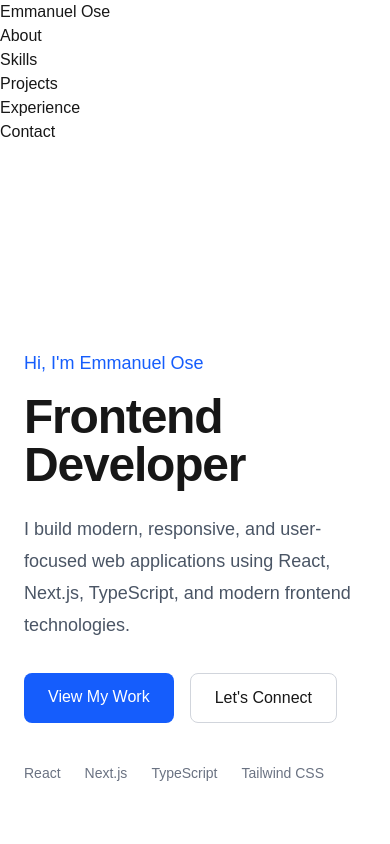
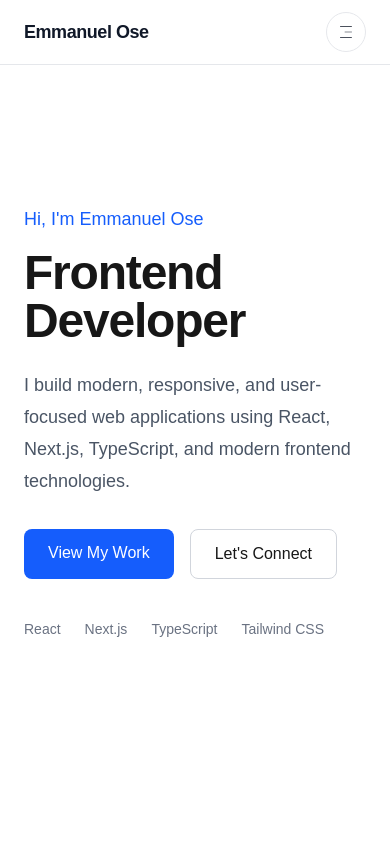
Before and after one commit to Iamemmaose/emmanuel-portfolio, a Next.js app: page / in a window 390 px wide. Shown: the top 844 px of the page. Built offline with nearby package versions, Linux system fonts and the light colour scheme.

Commit message:
feat: add responsive naigation menu with react icons

```diff
--- a/app/components/layouts/NavBar.tsx
+++ b/app/components/layouts/NavBar.tsx
@@ -1,31 +1,77 @@
-const Navbar = () => {
+"use client"
+
+import Link from "next/link";
+import { useState } from "react"
+import { IoMdClose } from "react-icons/io";
+import { CiMenuFries } from "react-icons/ci";
+
+const navLinks = [
+  { id: 1, label: "Home", href: "#home" },
+  { id: 2, label: "About", href: "#about" },
+  { id: 3, label: "Skills", href: "#skills" },
+  { id: 4, label: "Projects", href: "#projects" },
+  { id: 5, label: "Experience", href: "#experience" },
+  { id: 6, label: "Contact", href: "#contact" },
+];
+
+const NavBar = () => {
+  const [isMenuOpen, setIsMenuOpen] = useState<boolean>(false)
+
   return (
-    <header>
-      <nav>
-        <div>
-          <a href="#home">Emmanuel Ose</a>
-        </div>
+    <header className="fixed top-0 right-0 left-0 z-50 border-b border-gray-200 bg-white/90 px-6 backdrop-blur">
+      <nav
+        aria-label="Main navigation"
+        className="mx-auto flex h-16 max-w-6xl items-center justify-between"
+      >
+        <Link
+          href="#home"
+          className="text-lg font-bold tracking-tight text-gray-900"
+        >
+          Emmanuel Ose
+        </Link>
 
-        <ul>
-          <li>
-            <a href="#about">About</a>
-          </li>
-          <li>
-            <a href="#skills">Skills</a>
-          </li>
-          <li>
-            <a href="#projects">Projects</a>
-          </li>
-          <li>
-            <a href="#experience">Experience</a>
-          </li>
-          <li>
-            <a href="#contact">Contact</a>
-          </li>
+        <ul className="hidden items-center gap-6 md:flex">
+          {navLinks.map((link) => (
+            <li key={link.id}>
+              <Link
+                href={link.href}
+                className="text-sm font-medium text-gray-600 transition hover:text-blue-600"
+              >
+                {link.label}
+              </Link>
+            </li>
+          ))}
         </ul>
+        <button
+          type="button"
+          onClick={() => setIsMenuOpen(!isMenuOpen)}
+          className="flex h-10 w-10 items-center justify-center rounded-full text-gray-900 border border-gray-200 transition hover:bg-gray-100 md:hidden"
+          aria-label="Toggle navigation menu"
+          aria-expanded={isMenuOpen}
+        >
+          {isMenuOpen ? <IoMdClose /> : <CiMenuFries /> }
+        </button>
       </nav>
+
+       {isMenuOpen && (
+          <div className="absolute top-16 right-0 w-56 rounded-lg border border-gray-200 bg-white/95 p-4 shadow-lg md:hidden backdrop-blur">
+            <ul className="mx-auto flex max-w-6xl flex-col gap-4">
+              {navLinks.map((link) => (
+                <li key={link.id}>
+                  <Link
+                    href={link.href}
+                    onClick={() => setIsMenuOpen(false)}
+                    className="block text-sm font-medium text-gray-700 transition hover:text-blue-600"
+                  >
+                    {link.label}
+                  </Link>
+                </li>
+              ))}
+            </ul>
+          </div>
+        )}
     </header>
   );
 };
 
-export default Navbar;
+export default NavBar;
--- a/package.json
+++ b/package.json
@@ -11,7 +11,8 @@
   "dependencies": {
     "next": "16.3.3",
     "react": "19.2.8",
-    "react-dom": "19.2.8"
+    "react-dom": "19.2.8",
+    "react-icons": "^5.7.0"
   },
   "devDependencies": {
     "@tailwindcss/postcss": "^4",
```
Also changed, not shown: 1 other file (tests, documents, lock files or other folders).
